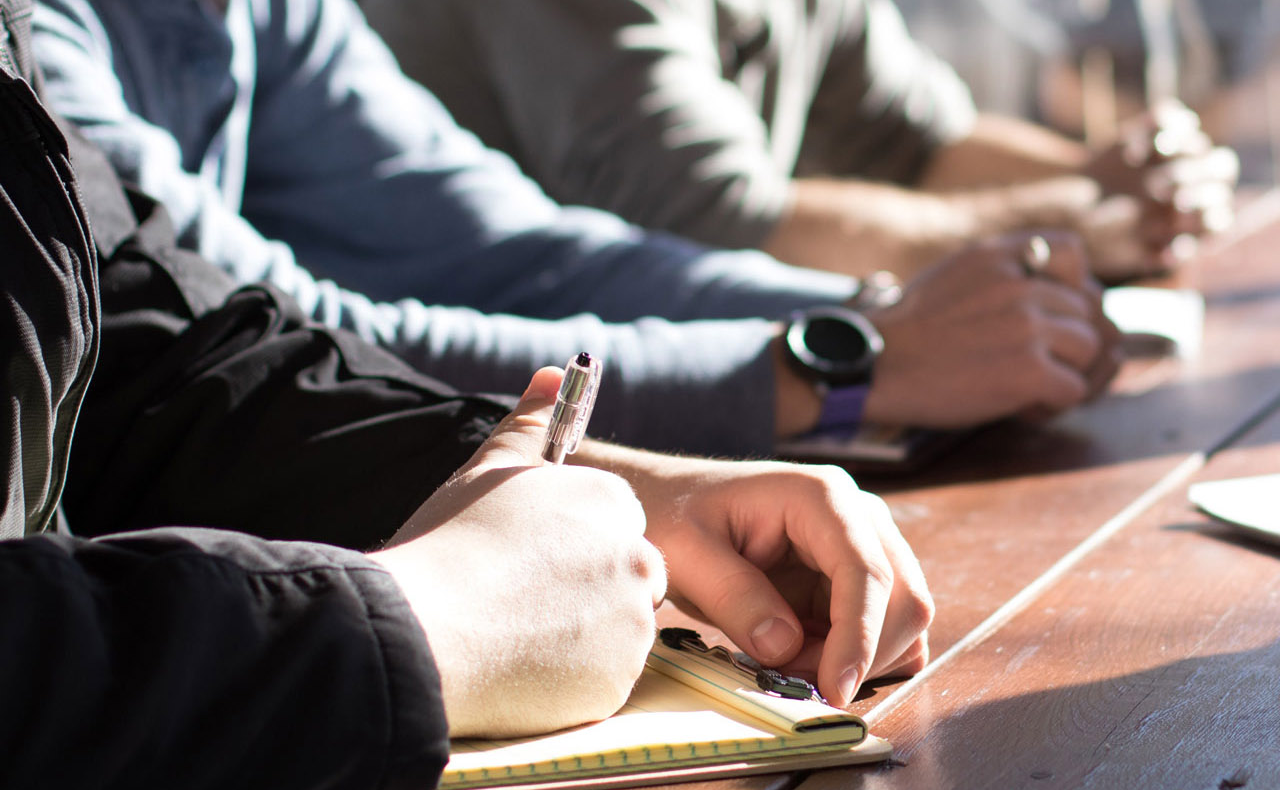
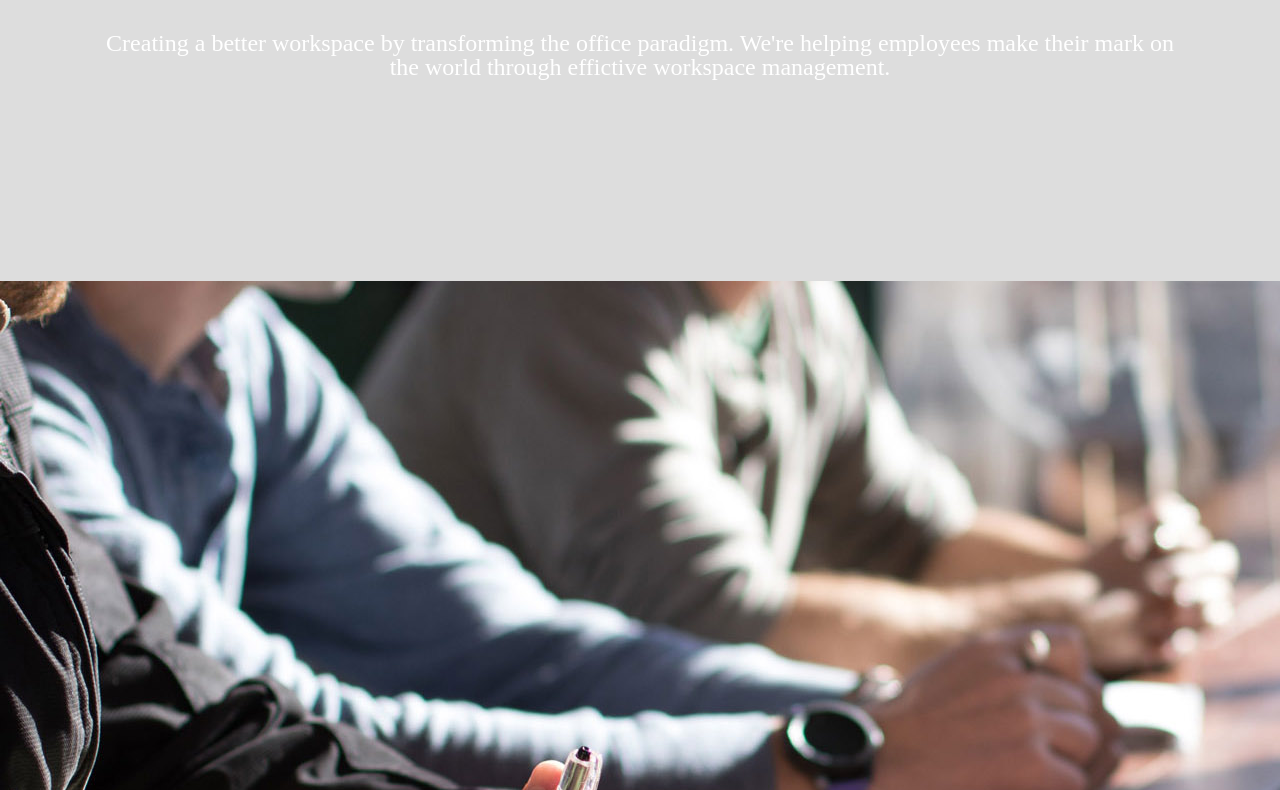
Before and after one commit to ashwinmalik92/homework4, a plain HTML site: page index.html in a window 1280 px wide. Shown: the part 225-1015 px from the top of the page. Drawn offline with Linux system fonts and the light colour scheme.

Commit message:
Update index.html

```diff
--- a/index.html
+++ b/index.html
@@ -4,7 +4,7 @@
     <meta charset="utf-8">
     <meta name="viewport" content="width=device-width, initial-scale=1.0">
     <link rel="stylesheet" type="text/css" href="css/html5reset.css">
-    <link rel="stylesheet" type="text/css" href="css/style_answer.css">
+    <link rel="stylesheet" type="text/css" href="css/style.css">
     <title>New Company Inc.</title>
   </head>
   <body>
```
